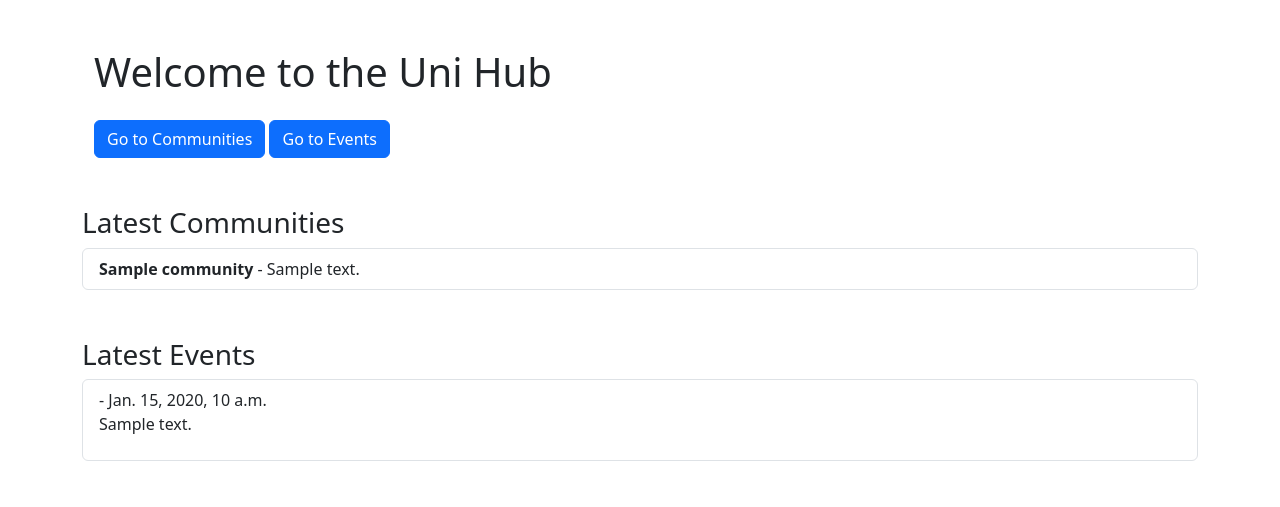
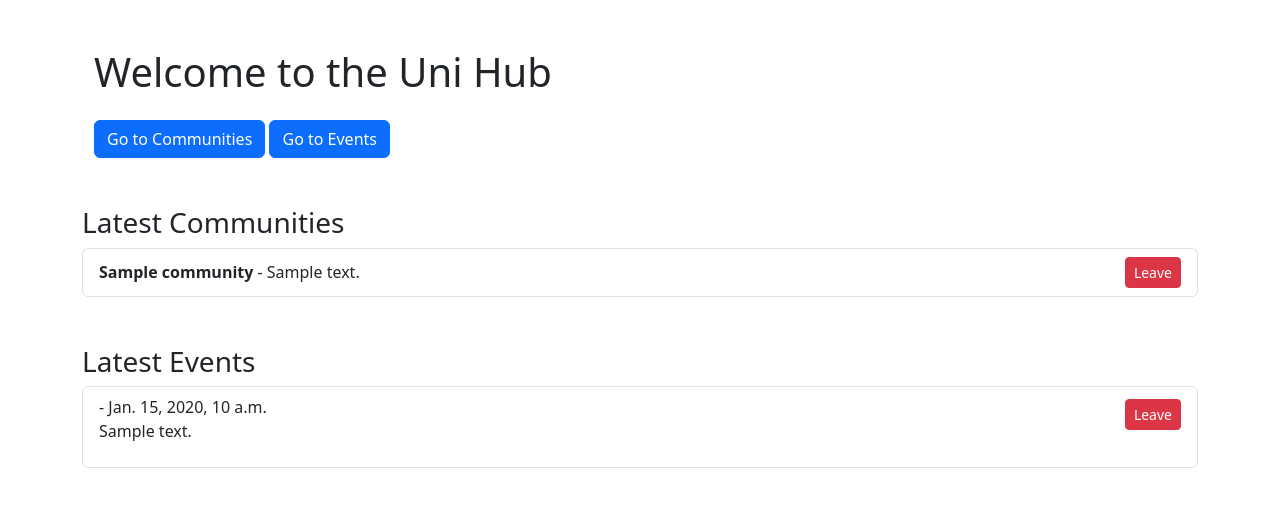
Before and after one commit to RBT-EDWARD/uni-hub, a Django app: page /users/home/ in a window 1280 px wide. Shown: the part 56-563 px from the top of the page. Run offline with Django 5.2, Linux system fonts and the light colour scheme; a user stored in the database is signed in; tables that the repository leaves empty hold one stand-in row (values such as "Sample post").

Commit message:
Added and edit join/leave button in Homepage for lastest event and latest communities, and fixed an 404 error between homepage and profile page

```diff
--- a/users/templates/users/home_page.html
+++ b/users/templates/users/home_page.html
@@ -8,27 +8,42 @@
     </div>
   {% endfor %}
 {% endif %}
+
 <div class="container mt-5">
   <div class="row">
     <div class="col-md-7">
       <h1 class="display-6">Welcome to the Uni Hub</h1>
-         <a href="{% url 'community_page' %}" class="btn btn-primary mt-3">
-            Go to Communities
-         </a>
+      <a href="{% url 'community_page' %}" class="btn btn-primary mt-3">Go to Communities</a>
       <a href="{% url 'event_page' %}" class="btn btn-primary mt-3">Go to Events</a>
-
-
     </div>
   </div>
 </div>
+
 <!-- Latest Communities -->
 <div class="mt-5">
   <h3>Latest Communities</h3>
   {% if latest_communities %}
     <ul class="list-group">
       {% for community in latest_communities %}
-               <li class="list-group-item">
+        <li class="list-group-item d-flex justify-content-between align-items-center">
+          <div>
             <strong>{{ community.name }}</strong> - {{ community.description }}
+          </div>
+          {% if user.is_authenticated %}
+            <div>
+              {% if user in community.members.all %}
+                <form method="post" action="{% url 'leave_community' community.id %}?next={{ request.path }}" class="d-inline">
+                  {% csrf_token %}
+                  <button type="submit" class="btn btn-danger btn-sm">Leave</button>
+                </form>
+              {% else %}
+                <form method="post" action="{% url 'join_community' community.id %}?next={{ request.path }}" class="d-inline">
+                  {% csrf_token %}
+                  <button type="submit" class="btn btn-success btn-sm">Join</button>
+                </form>
+              {% endif %}
+            </div>
+          {% endif %}
         </li>
       {% endfor %}
     </ul>
@@ -43,9 +58,26 @@
   {% if latest_events %}
     <ul class="list-group">
       {% for event in latest_events %}
-               <li class="list-group-item">
+        <li class="list-group-item d-flex justify-content-between align-items-start">
+          <div>
             <strong>{{ event.name }}</strong> - {{ event.date }}
             <p>{{ event.description }}</p>
+          </div>
+          {% if user.is_authenticated %}
+            <div class="mt-1">
+              {% if user in event.participants.all %}
+                <form method="post" action="{% url 'leave_event' event.id %}?next={{ request.path }}" class="d-inline">
+                  {% csrf_token %}
+                  <button type="submit" class="btn btn-danger btn-sm">Leave</button>
+                </form>
+              {% else %}
+                <form method="post" action="{% url 'join_event' event.id %}?next={{ request.path }}" class="d-inline">
+                  {% csrf_token %}
+                  <button type="submit" class="btn btn-success btn-sm">Join</button>
+                </form>
+              {% endif %}
+            </div>
+          {% endif %}
         </li>
       {% endfor %}
     </ul>
--- a/users/views.py
+++ b/users/views.py
@@ -1,17 +1,15 @@
-from django.shortcuts import render, redirect
+from django.shortcuts import render, redirect, get_object_or_404
 from .forms import UserRegisterForm
 from django.contrib.auth import authenticate, login, logout
-from django.contrib.auth import logout
 from .models import *
 from django.contrib import messages
 from communities.models import Community
 from events.models import Event
 from django.contrib.auth.decorators import login_required
-from django.shortcuts import redirect, get_object_or_404
 from django.db.models import Q
 from datetime import datetime
-
-
+from django.utils.http import url_has_allowed_host_and_scheme
+from django.conf import settings
 
 def register(request):
     if request.method == 'POST':
@@ -21,19 +19,19 @@ def register(request):
             user = form.save()
             # create the profile instance
             Profile.objects.create(
-                user = user,
-                bio = form.cleaned_data['bio'],
-                interests = form.cleaned_data['interests']
+                user=user,
+                bio=form.cleaned_data['bio'],
+                interests=form.cleaned_data['interests']
             )
             print('Returning')
-            messages.success(request,"Register successful!,Please login into your accont.")
+            messages.success(request, "Register successful!,Please login into your accont.")
             return redirect('login')
         else:
             print("Inside else :- form is not valid")
             print(form.errors)
             for field, errors in form.errors.items():
                 print(errors)
-            return render(request,'users/register.html',{"form":form})
+            return render(request, 'users/register.html', {"form": form})
     else:
         print('Inside the else')
         form = UserRegisterForm()
@@ -46,20 +44,21 @@ def login_view(request):
         user = authenticate(request, username=username, password=password)
         if user is not None:
             login(request, user)
-            messages.success(request,'Login successful!')
+            messages.success(request, 'Login successful!')
             return redirect('home')
         else:
-            messages.error(request,'Invalid username or password')
+            messages.error(request, 'Invalid username or password')
             return redirect('login')
 
     return render(request, 'users/login.html')
 
 def index_view(request):
-    return render(request,"users/index_page.html")
+    return render(request, "users/index_page.html")
+
 # the view of the home page.
 def home_view(request):
-    latest_communities = Community.objects.all().order_by('-id')[:3]
-    latest_events = Event.objects.all().order_by('-id')[:3]
+    latest_communities = Community.objects.prefetch_related('members').order_by('-id')[:3]
+    latest_events = Event.objects.prefetch_related('participants').order_by('-id')[:3]
 
     return render(request, 'users/home_page.html', {
         'latest_communities': latest_communities,
@@ -69,11 +68,11 @@ def home_view(request):
 def profile_view(request):
     print("Logged in user:- ", request.user, request.user.id)
     logged_in_user_profile = Profile.objects.get(user=request.user)
-    return render(request,"users/profile_page.html",{"profile":logged_in_user_profile})
+    return render(request, "users/profile_page.html", {"profile": logged_in_user_profile})
 
-def update_profile(request,pk):
+def update_profile(request, pk):
     selectedProfile = Profile.objects.get(id=pk)
-    if request.method=="POST":
+    if request.method == "POST":
         userEmail = request.POST["useremail"]
         userBio = request.POST["bio"]
         userInterest = request.POST["interests"]
@@ -84,26 +83,36 @@ def update_profile(request,pk):
         selectedProfile.save()
         selectedProfile.user.save()
 
-        messages.success(request,"Profile updated successfully!")
+        messages.success(request, "Profile updated successfully!")
         return redirect('profile')
     else:
         return redirect('profile')
 
-
 def logout_view(request):
     logout(request)
-    messages.success(request,'Logout successfully!')
+    messages.success(request, 'Logout successfully!')
     return redirect('login')
 
 def community_page(request):
-    communities = Community.objects.all()
-    return render(request, 'users/community.html', {'communities': communities})
+    query = request.GET.get("q", "")
+    if query:
+        communities = Community.objects.filter(
+            Q(name__icontains=query) | Q(description__icontains=query)
+        )
+    else:
+        communities = Community.objects.all()
+
+    return render(request, "users/community.html", {'communities': communities, 'search_query': query})
 
 @login_required
 def join_community(request, community_id):
     community = get_object_or_404(Community, id=community_id)
     community.members.add(request.user)
     messages.success(request, f"You have joined the community: {community.name}")
+
+    next_url = request.GET.get('next')
+    if next_url and url_has_allowed_host_and_scheme(next_url, settings.ALLOWED_HOSTS):
+        return redirect(next_url)
     return redirect('community_page')
 
 @login_required
@@ -111,26 +120,18 @@ def leave_community(request, community_id):
     community = get_object_or_404(Community, id=community_id)
     community.members.remove(request.user)
     messages.success(request, f"You have left the community: {community.name}")
+
+    next_url = request.GET.get('next')
+    if next_url and url_has_allowed_host_and_scheme(next_url, settings.ALLOWED_HOSTS):
+        return redirect(next_url)
     return redirect('community_page')
-
-def community_page(request):
-    query = request.GET.get("q","")
-    if query:
-        communities = Community.objects.filter(
-            Q(name__icontains=query) | Q(description__icontains=query)
-        )
-    else:
-        communities = Community.objects.all()
-
-    return render(request,"users/community.html", {'communities': communities, 'search_query': query,})
-
 
 def event_page(request):
     events = Event.objects.all()
     communities = Community.objects.all()
-    query_text = request.GET.get("querytext","")
-    filter_date = request.GET.get("filter_date","")
-    filter_community = request.GET.get("filter_community","")
+    query_text = request.GET.get("querytext", "")
+    filter_date = request.GET.get("filter_date", "")
+    filter_community = request.GET.get("filter_community", "")
 
     # Apply Filters
     if query_text:
@@ -144,16 +145,16 @@ def event_page(request):
             parsed_date = datetime.strptime(filter_date, "%Y-%m-%d").date()
             events = events.filter(date__date=parsed_date)
         except ValueError:
-            pass # This will ignore invalide date
+            pass  # This will ignore invalid date
 
     if filter_community:
         events = events.filter(community_id=filter_community)
 
     return render(request, 'users/event.html', {
         'events': events,
-        'communities':communities,
+        'communities': communities,
         'query_text': query_text,
-        })
+    })
 
 @login_required
 def join_event(request, event_id):
@@ -163,6 +164,10 @@ def join_event(request, event_id):
         messages.success(request, f"You have successfully joined the event: {event.title}")
     else:
         messages.info(request, "You have already joined this event.")
+
+    next_url = request.GET.get('next')
+    if next_url and url_has_allowed_host_and_scheme(next_url, settings.ALLOWED_HOSTS):
+        return redirect(next_url)
     return redirect("event_page")
 
 @login_required
@@ -173,4 +178,8 @@ def leave_event(request, event_id):
         messages.success(request, f"You have left the event: {event.title}")
     else:
         messages.warning(request, "You were not a participant of this event.")
+
+    next_url = request.GET.get('next')
+    if next_url and url_has_allowed_host_and_scheme(next_url, settings.ALLOWED_HOSTS):
+        return redirect(next_url)
     return redirect("event_page")
```
Lines whose indentation alone changed are shown as unchanged.
